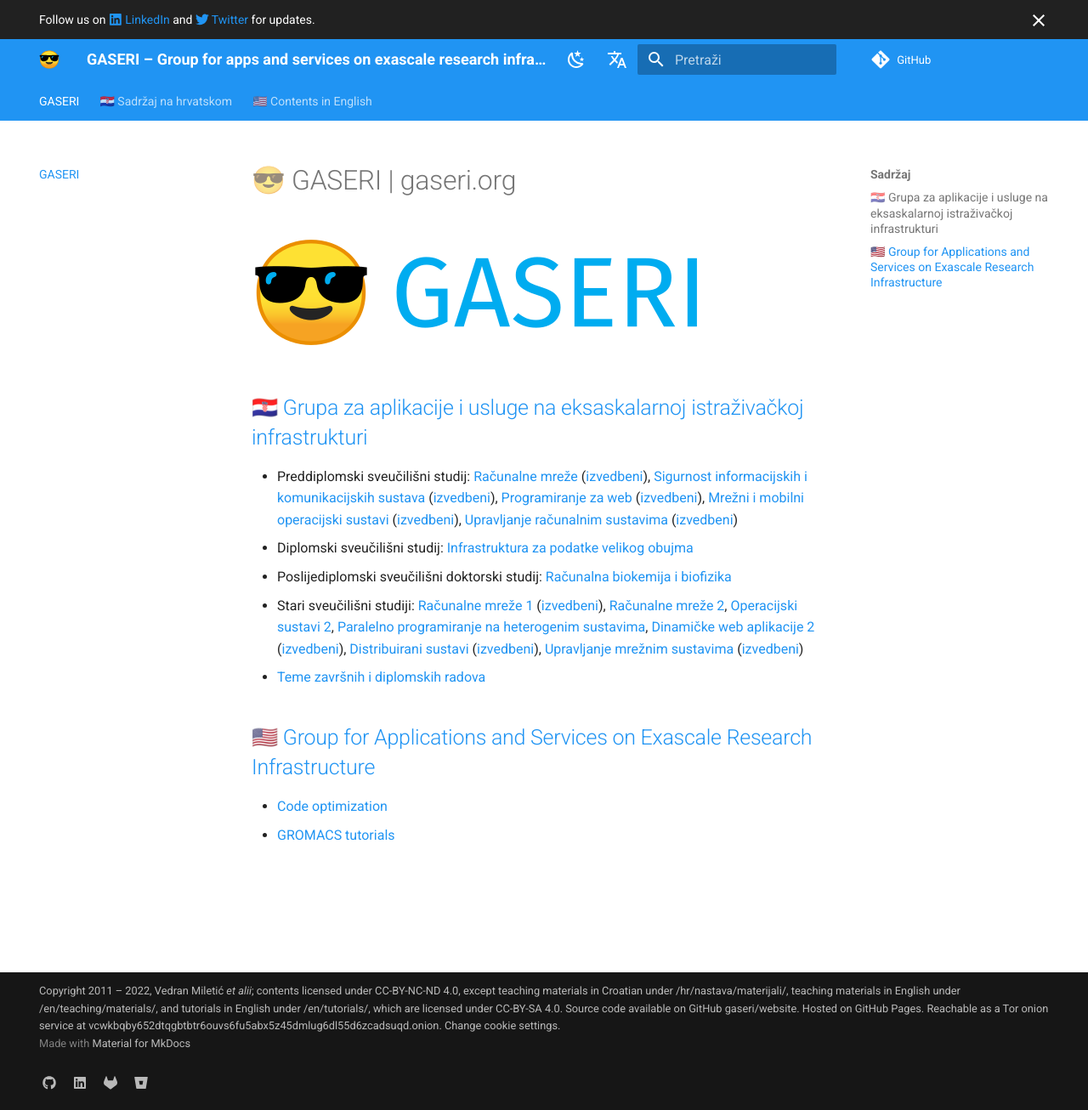
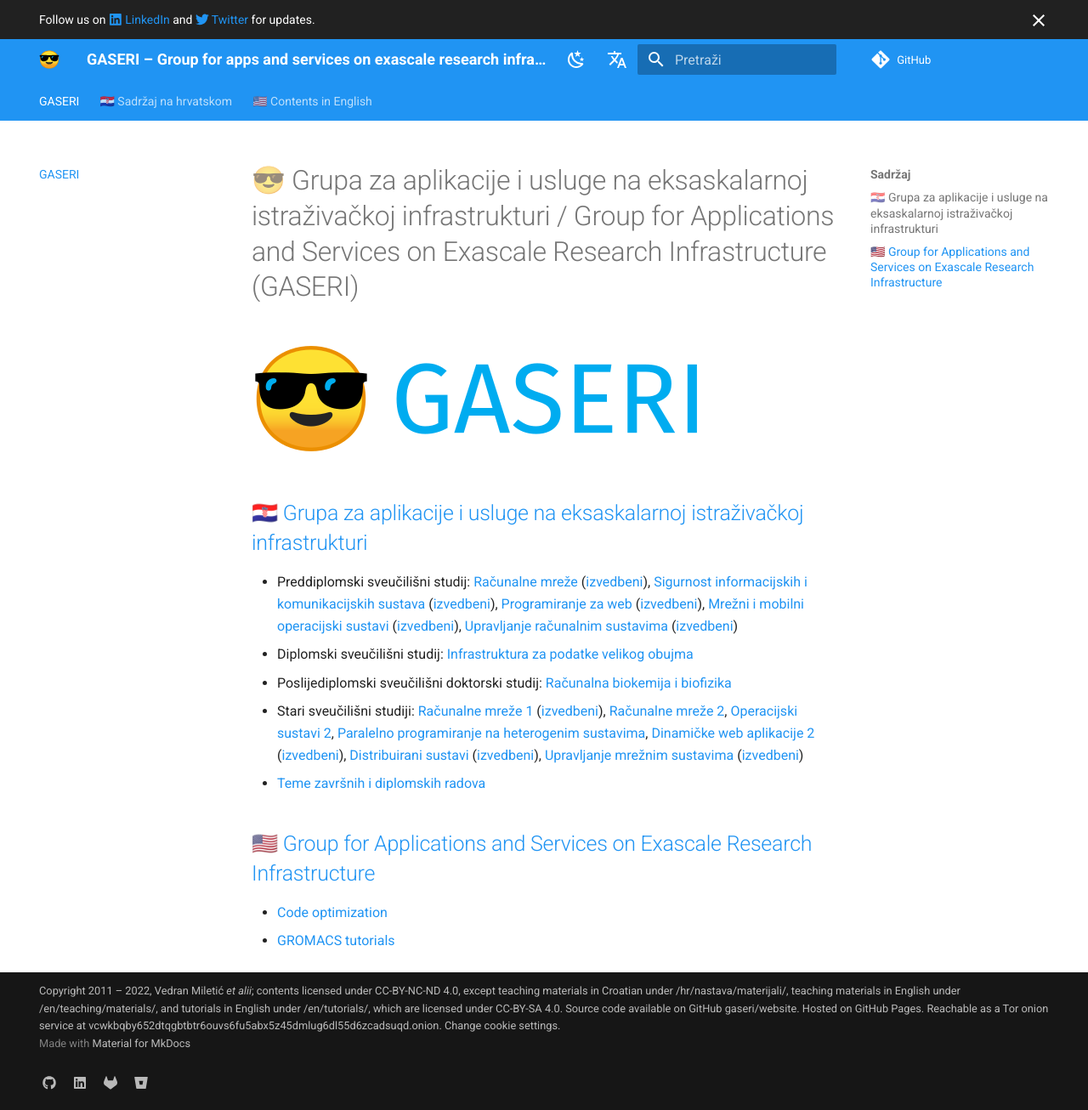
Before and after one commit to gaseri/website, an MkDocs documentation site: the page built from docs/index.md, in a window 1280 px wide and 1306 px high. Shown: the whole window at 85% size. Built offline with MkDocs 1.6.1 and Material for MkDocs 9.7.7, drawn with Linux system fonts in a browser that asks for light colours; comment, search, counter and statistics services are not loaded.

Commit message:
Added the group name and removed the domain from the index page title

```diff
--- a/docs/index.md
+++ b/docs/index.md
@@ -1,4 +1,4 @@
-# 😎 GASERI | gaseri.org
+# 😎 Grupa za aplikacije i usluge na eksaskalarnoj istraživačkoj infrastrukturi / Group for Applications and Services on Exascale Research Infrastructure (GASERI)
 
 ![GASERI logo with text](images/gaseri-logo-text.png)
 
```
